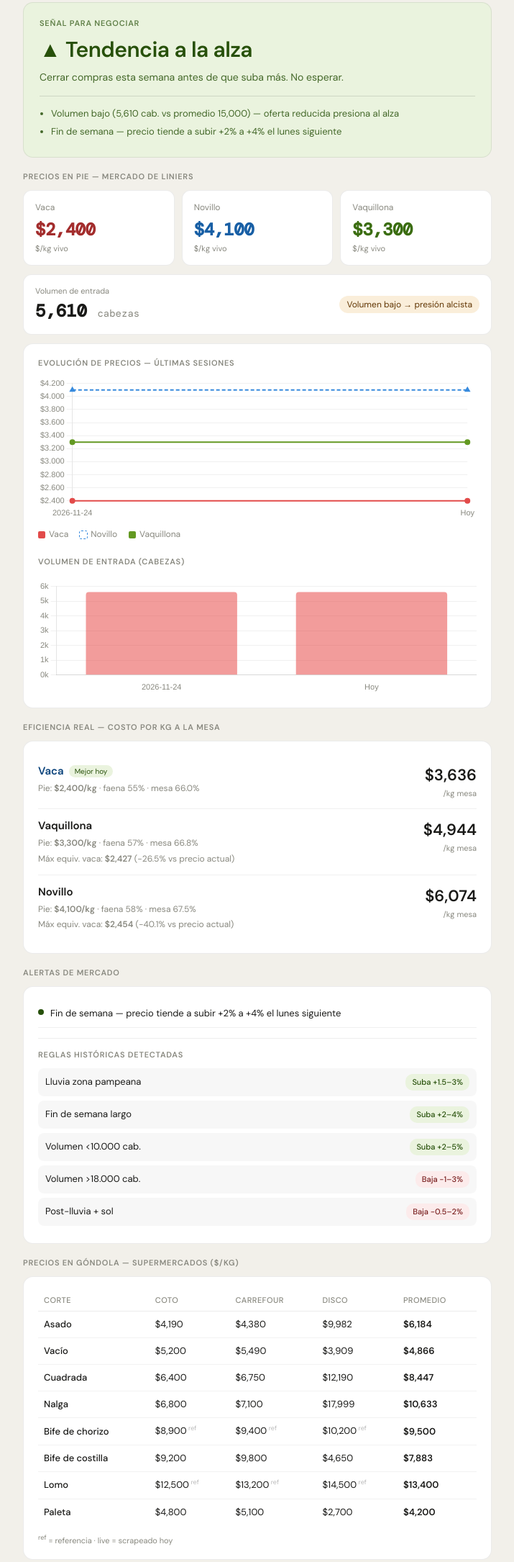
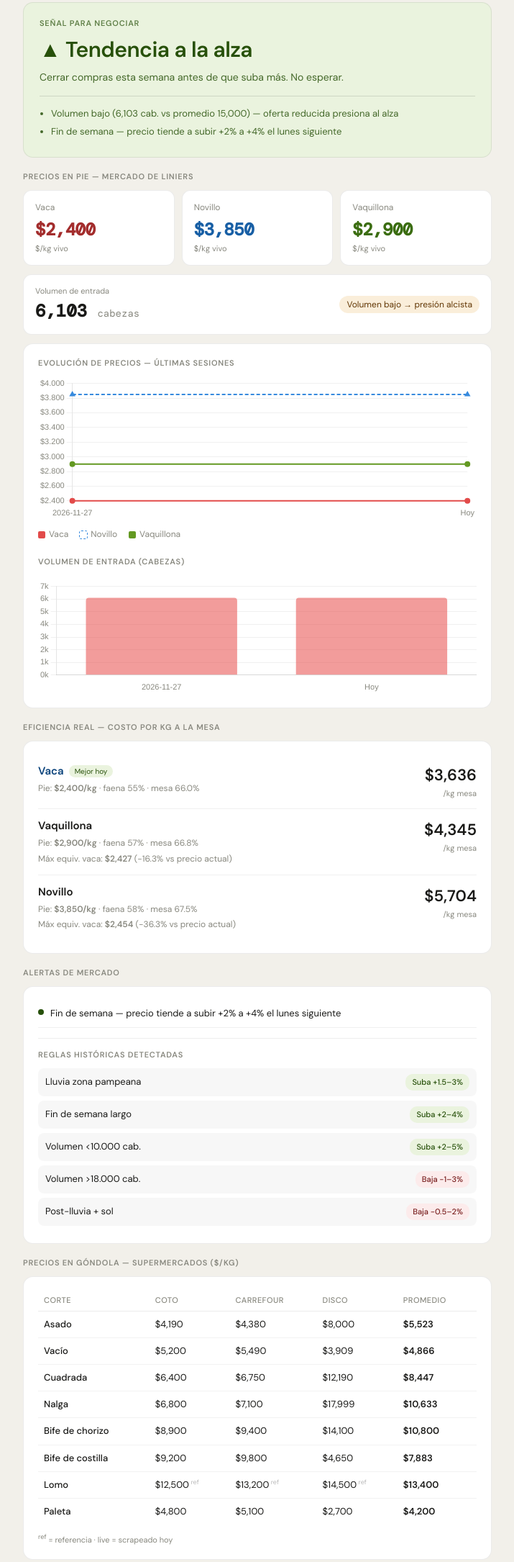
Before and after one commit to FranCastroTFC/reporte-hacienda, a plain HTML site: page index.html in a window 1280 px wide. Shown: the part 119-2289 px from the top of the page at 72% size, without its empty margins (282-997 px from the left). Drawn offline with nearby package versions, Linux system fonts and the light colour scheme.

Commit message:
deploy: 9589a0daeb37b3c830925e7631af5a07afd7b481

```diff
--- a/index.html
+++ b/index.html
@@ -2,7 +2,7 @@
 <html lang="es">
 <head>
 <meta charset="UTF-8"><meta name="viewport" content="width=device-width,initial-scale=1">
-<title>Reporte Hacienda — Martes 24 de noviembre 2026</title>
+<title>Reporte Hacienda — Viernes 27 de noviembre 2026</title>
 <link rel="preconnect" href="https://fonts.googleapis.com">
 <link href="https://fonts.googleapis.com/css2?family=DM+Mono:wght@400;500&family=DM+Sans:wght@400;500;600&display=swap" rel="stylesheet">
 <style>
@@ -109,9 +109,9 @@ tr:last-child td{border-bottom:none}
 <div class="header">
   <div>
     <h1>Reporte de hacienda</h1>
-    <div class="header-sub">Martes 24 de noviembre 2026</div>
+    <div class="header-sub">Viernes 27 de noviembre 2026</div>
   </div>
-  <span class="next-badge">Próx.: Viernes 27/11</span>
+  <span class="next-badge">Próx.: Martes 01/12</span>
 </div>
 
 <div class="senal" style="background:#EAF3DE">
@@ -119,7 +119,7 @@ tr:last-child td{border-bottom:none}
   <div class="senal-val" style="color:#27500A">▲ Tendencia a la alza</div>
   <div class="senal-rec" style="color:#27500A">Cerrar compras esta semana antes de que suba más. No esperar.</div>
   <hr class="senal-sep">
-  <div class="senal-fac" style="color:#27500A"><ul><li>Volumen bajo (5,610 cab. vs promedio 15,000) — oferta reducida presiona al alza</li><li>Fin de semana — precio tiende a subir +2% a +4% el lunes siguiente</li></ul></div>
+  <div class="senal-fac" style="color:#27500A"><ul><li>Volumen bajo (6,103 cab. vs promedio 15,000) — oferta reducida presiona al alza</li><li>Fin de semana — precio tiende a subir +2% a +4% el lunes siguiente</li></ul></div>
 </div>
 
 <div class="sec">Precios en pie — Mercado de Liniers</div>
@@ -131,12 +131,12 @@ tr:last-child td{border-bottom:none}
   </div>
   <div class="pcard">
     <div class="plabel">Novillo</div>
-    <div class="pnum mono" style="color:#185FA5">$4,100</div>
+    <div class="pnum mono" style="color:#185FA5">$3,850</div>
     <div class="psub">$/kg vivo</div>
   </div>
   <div class="pcard">
     <div class="plabel">Vaquillona</div>
-    <div class="pnum mono" style="color:#3B6D11">$3,300</div>
+    <div class="pnum mono" style="color:#3B6D11">$2,900</div>
     <div class="psub">$/kg vivo</div>
   </div>
 </div>
@@ -144,7 +144,7 @@ tr:last-child td{border-bottom:none}
 <div class="volcrd">
   <div>
     <div class="psub">Volumen de entrada</div>
-    <div class="volnum mono">5,610 <span style="font-size:14px;font-weight:400;color:var(--muted)">cabezas</span></div>
+    <div class="volnum mono">6,103 <span style="font-size:14px;font-weight:400;color:var(--muted)">cabezas</span></div>
   </div>
   <span class="voltag">Volumen bajo → presión alcista</span>
 </div>
@@ -176,17 +176,17 @@ tr:last-child td{border-bottom:none}
         </div><div class="ef-row ">
           <div class="ef-meta">
             <span class="ef-nombre">Vaquillona</span>
-            <div class="ef-piep">Pie: <b>$3,300/kg</b> · faena 57% · mesa 66.8%</div>
-            <div class="ef-maxp">Máx equiv. vaca: <b>$2,427</b> (-26.5% vs precio actual)</div>
+            <div class="ef-piep">Pie: <b>$2,900/kg</b> · faena 57% · mesa 66.8%</div>
+            <div class="ef-maxp">Máx equiv. vaca: <b>$2,427</b> (-16.3% vs precio actual)</div>
           </div>
-          <div class="ef-costo">$4,944<span class="ef-unit">/kg mesa</span></div>
+          <div class="ef-costo">$4,345<span class="ef-unit">/kg mesa</span></div>
         </div><div class="ef-row ">
           <div class="ef-meta">
             <span class="ef-nombre">Novillo</span>
-            <div class="ef-piep">Pie: <b>$4,100/kg</b> · faena 58% · mesa 67.5%</div>
-            <div class="ef-maxp">Máx equiv. vaca: <b>$2,454</b> (-40.1% vs precio actual)</div>
+            <div class="ef-piep">Pie: <b>$3,850/kg</b> · faena 58% · mesa 67.5%</div>
+            <div class="ef-maxp">Máx equiv. vaca: <b>$2,454</b> (-36.3% vs precio actual)</div>
           </div>
-          <div class="ef-costo">$6,074<span class="ef-unit">/kg mesa</span></div>
+          <div class="ef-costo">$5,704<span class="ef-unit">/kg mesa</span></div>
         </div></div>
 
 <div class="sec">Alertas de mercado</div>
@@ -210,8 +210,8 @@ tr:last-child td{border-bottom:none}
           <td class="td-corte">Asado</td>
           <td>$4,190</td>
           <td>$4,380</td>
-          <td>$9,982</td>
-          <td class="td-prom">$6,184</td>
+          <td>$8,000</td>
+          <td class="td-prom">$5,523</td>
         </tr><tr>
           <td class="td-corte">Vacío</td>
           <td>$5,200</td>
@@ -232,10 +232,10 @@ tr:last-child td{border-bottom:none}
           <td class="td-prom">$10,633</td>
         </tr><tr>
           <td class="td-corte">Bife de chorizo</td>
-          <td>$8,900<sup style="color:#bbb;font-size:9px"> ref</sup></td>
-          <td>$9,400<sup style="color:#bbb;font-size:9px"> ref</sup></td>
-          <td>$10,200<sup style="color:#bbb;font-size:9px"> ref</sup></td>
-          <td class="td-prom">$9,500</td>
+          <td>$8,900</td>
+          <td>$9,400</td>
+          <td>$14,100</td>
+          <td class="td-prom">$10,800</td>
         </tr><tr>
           <td class="td-corte">Bife de costilla</td>
           <td>$9,200</td>
@@ -265,8 +265,8 @@ tr:last-child td{border-bottom:none}
 
 <script src="https://cdnjs.cloudflare.com/ajax/libs/Chart.js/4.4.1/chart.umd.js"></script>
 <script>
-const L=["2026-11-24", "Hoy"];
-const V=[2400, 2400], N=[4100, 4100], Q=[3300, 3300], O=[5610, 5610];
+const L=["2026-11-27", "Hoy"];
+const V=[2400, 2400], N=[3850, 3850], Q=[2900, 2900], O=[6103, 6103];
 const gc='rgba(0,0,0,.06)', tc='#88887F';
 const fp=v=>'$'+v.toLocaleString('es-AR');
 
```
Also changed, not shown: historial.json (+4 -4 lines).
